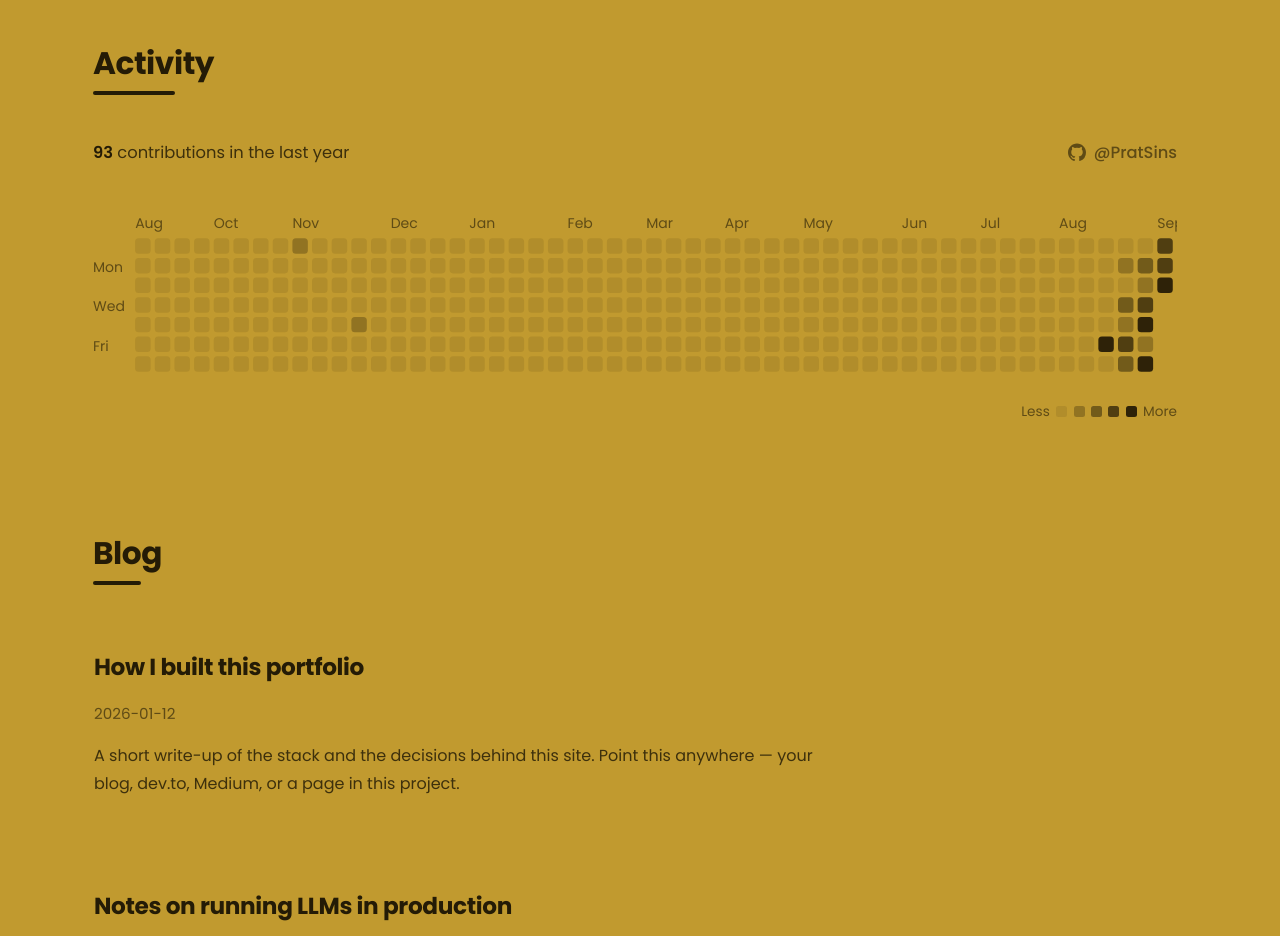
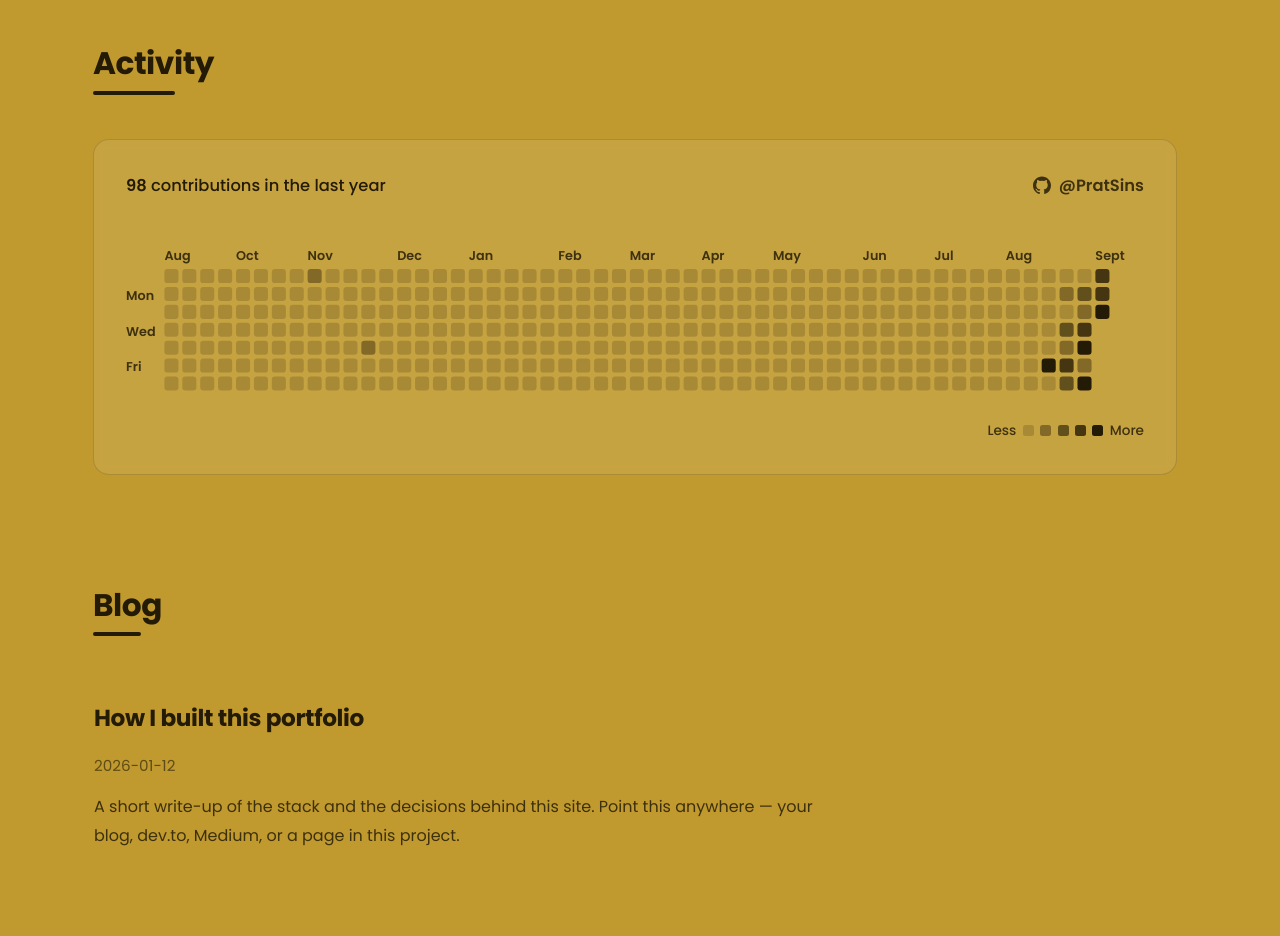
Before and after one commit to PratSins/pratsins.github.io, a React (Vite) app: page / in a window 1280 px wide. Shown: the part 3600-4536 px from the top of the page. Built offline with nearby package versions, Linux system fonts and the light colour scheme.

Commit message:
feat: enhance activity calendar visualization with updated contribution styling, improved label positioning, and glassy container layout

```diff
--- a/src/components/Activity.tsx
+++ b/src/components/Activity.tsx
@@ -11,9 +11,15 @@ const GAP = 3
 const STEP = CELL + GAP
 const LEFT_LABELS = 30 // room for Mon / Wed / Fri
 const TOP_LABELS = 18 // room for the month row
+/*
+ * Month labels are anchored at the first column of their month, so the final
+ * one ("Sep" in a calendar ending in September) would run past the right edge
+ * of the viewBox and be sliced in half. This reserves room for it.
+ */
+const RIGHT_LABEL_ROOM = 24
 
 const DAY_MS = 86_400_000
-const MONTHS = ['Jan','Feb','Mar','Apr','May','Jun','Jul','Aug','Sep','Oct','Nov','Dec']
+const MONTHS = ['Jan', 'Feb', 'Mar', 'Apr', 'May', 'Jun', 'Jul', 'Aug', 'Sept', 'Oct', 'Nov', 'Dec']
 
 interface Cell {
   /** Column (week) and row (weekday) in the grid. */
@@ -76,7 +82,7 @@ export function Activity() {
   const [hovered, setHovered] = useState<Cell | null>(null)
 
   const columns = cells.length > 0 ? cells[cells.length - 1].col + 1 : 0
-  const width = LEFT_LABELS + columns * STEP
+  const width = LEFT_LABELS + columns * STEP + RIGHT_LABEL_ROOM
   const height = TOP_LABELS + 7 * STEP
 
   /* One label per month, placed at the first column that month appears in. */
@@ -143,7 +149,7 @@ export function Activity() {
 
             {[1, 3, 5].map((row) => (
               <text key={row} className="cal__axis" x={0} y={TOP_LABELS + row * STEP + CELL - 1}>
-                {['Sun','Mon','Tue','Wed','Thu','Fri','Sat'][row]}
+                {['Sun', 'Mon', 'Tue', 'Wed', 'Thu', 'Fri', 'Sat'][row]}
               </text>
             ))}
 
--- a/src/data/contributions.json
+++ b/src/data/contributions.json
@@ -1,6 +1,6 @@
 {
   "username": "PratSins",
-  "total": 93,
+  "total": 98,
   "from": "2025-08-31",
   "to": "2026-09-01",
   "startWeekday": 0,
@@ -371,7 +371,7 @@
     8,
     5,
     5,
-    8
+    13
   ],
-  "generatedAt": "2026-08-31T21:27:38.476Z"
+  "generatedAt": "2026-09-01T05:50:33.567Z"
 }
--- a/src/styles/app.css
+++ b/src/styles/app.css
@@ -831,6 +831,19 @@
 /* ============================================================================
  * ACTIVITY — the GitHub contribution calendar
  * ========================================================================== */
+/*
+ * The whole calendar sits on a translucent panel, the same glass treatment as
+ * the project cards — same tokens, so it stays in step if you retune them.
+ */
+.cal {
+  padding: clamp(1.25rem, 2.5vw, 2rem);
+  border-radius: var(--radius);
+  background: var(--glass);
+  border: 1px solid var(--hairline);
+  backdrop-filter: blur(4px);
+  -webkit-backdrop-filter: blur(4px);
+}
+
 .cal__summary {
   display: flex;
   flex-wrap: wrap;
@@ -838,8 +851,9 @@
   justify-content: space-between;
   gap: 0.75rem;
   margin-bottom: 0.35rem;
-  color: var(--ink-soft);
+  color: var(--ink);
   font-size: 1.02rem;
+  font-weight: 500;
 }
 .cal__summary strong {
   color: var(--ink);
@@ -850,8 +864,8 @@
   display: inline-flex;
   align-items: center;
   gap: 0.5rem;
-  color: var(--ink-muted);
-  font-weight: 500;
+  color: var(--ink-soft);
+  font-weight: 600;
   transition: color var(--t-fast) var(--ease);
 }
 .cal__handle:hover {
@@ -886,8 +900,9 @@
 }
 
 .cal__axis {
-  fill: var(--ink-muted);
+  fill: var(--ink-soft);
   font-size: 10px;
+  font-weight: 600;
   font-family: var(--font);
 }
 
@@ -923,8 +938,9 @@
   justify-content: flex-end;
   gap: 0.4rem;
   margin-top: 1rem;
-  color: var(--ink-muted);
+  color: var(--ink-soft);
   font-size: 0.85rem;
+  font-weight: 500;
 }
 
 .cal__swatch {
--- a/src/styles/theme.css
+++ b/src/styles/theme.css
@@ -40,11 +40,11 @@
   /* Contribution graph — five steps from an empty day to the busiest.
      GitHub's green would fight the mustard, so this is a ramp of the site's
      own ink instead. Swap these for greens if you prefer the familiar look. */
-  --cal-0: rgba(36, 27, 6, 0.10);
-  --cal-1: rgba(36, 27, 6, 0.30);
-  --cal-2: rgba(36, 27, 6, 0.50);
-  --cal-3: rgba(36, 27, 6, 0.72);
-  --cal-4: rgba(36, 27, 6, 0.94);
+  --cal-0: rgba(36, 27, 6, 0.18);
+  --cal-1: rgba(36, 27, 6, 0.42);
+  --cal-2: rgba(36, 27, 6, 0.62);
+  --cal-3: rgba(36, 27, 6, 0.80);
+  --cal-4: rgba(36, 27, 6, 1);
 
   /* --- Type ----------------------------------------------------------- */
   --font: 'Poppins', ui-sans-serif, system-ui, -apple-system, 'Segoe UI',
```
Also changed, not shown: 1 other file (tests, documents, lock files or other folders).
